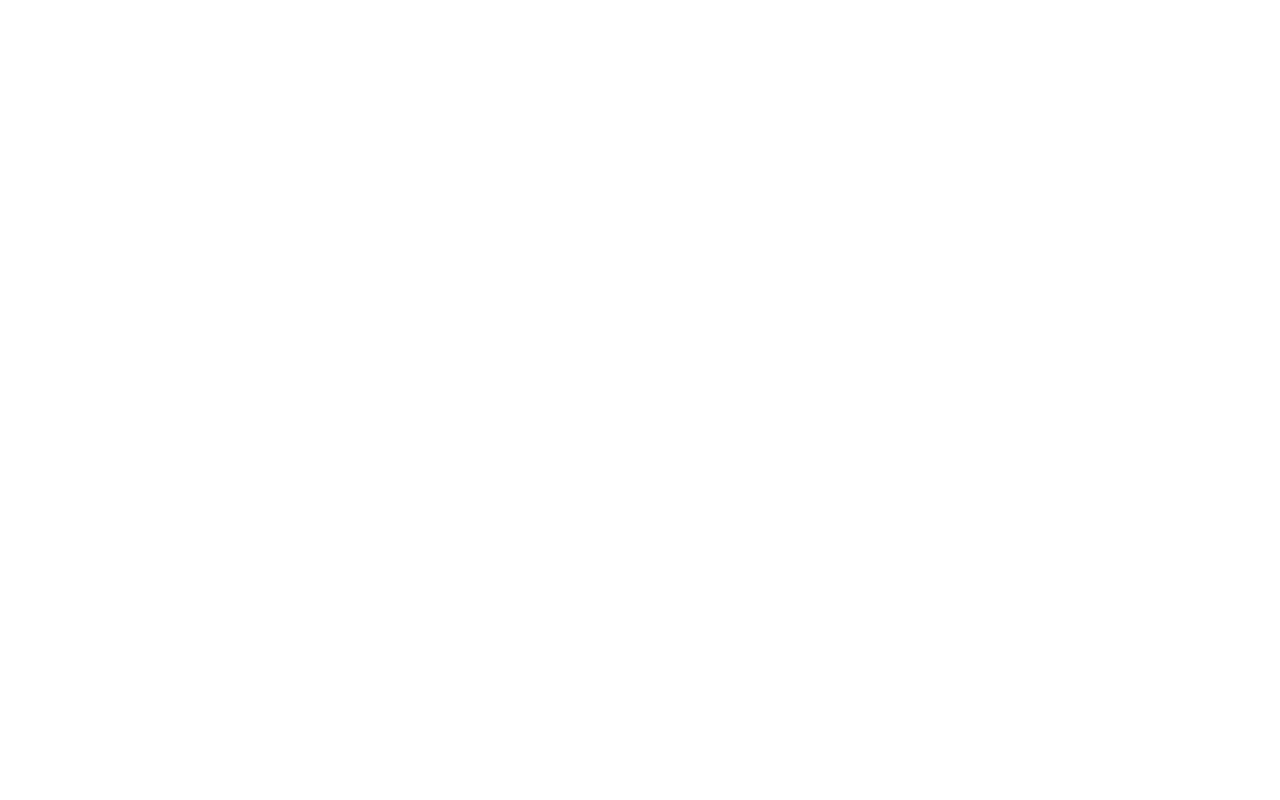
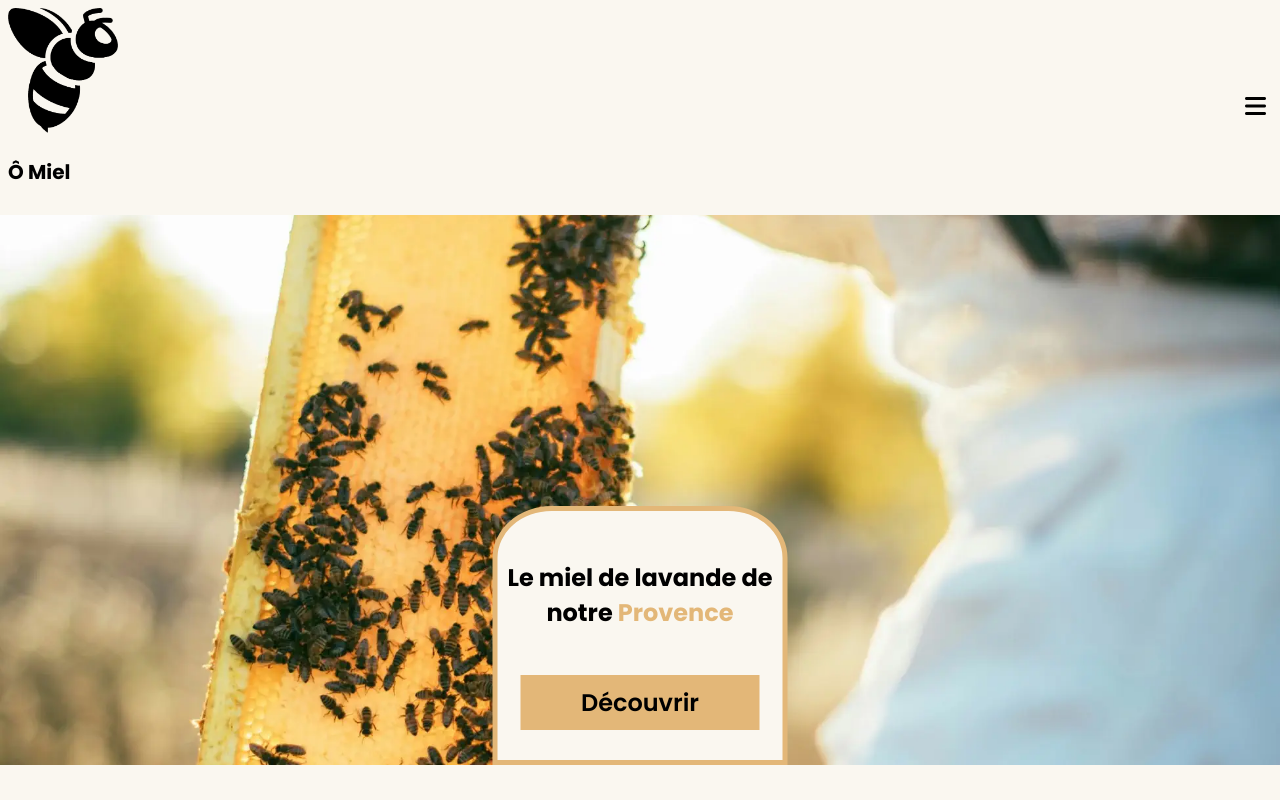
Before and after one commit to AntoineDehan/O-Miel, a website: page index.html in a window 1280 px wide. Drawn offline with Linux system fonts and the light colour scheme.

Commit message:
Début système menu burger Début section hero

```diff
--- a/index.html
+++ b/index.html
@@ -10,16 +10,54 @@
       href="https://fonts.googleapis.com/css2?family=Lato:ital,wght@0,100;0,300;0,400;0,700;0,900;1,100;1,300;1,400;1,700;1,900&family=Poppins:ital,wght@0,100;0,200;0,300;0,400;0,500;0,600;0,700;0,800;0,900;1,100;1,200;1,300;1,400;1,500;1,600;1,700;1,800;1,900&display=swap"
       rel="stylesheet"
     />
+    <link rel="stylesheet" href="./styles/css/home/style.css" />
+    <script
+      src="https://kit.fontawesome.com/fad63a2d48.js"
+      crossorigin="anonymous"
+    ></script>
   </head>
   <body>
     <div class="main-conteneur">
-      <header class="header"></header>
-      <section class="hero"></section>
+      <header>
+        <nav class="navbar">
+          <div class="navbar__logo">
+            <img
+              src="./assets/logo.webp"
+              alt="Logo de l'entreprise O Miel représentant une abeille dans un style simple"
+            />
+            <p class="text-title">Ô Miel</p>
+          </div>
+          <button class="navbar__burger" id="burger-toggle">
+            <i class="fa-solid fa-bars"></i>
+          </button>
+          <div class="navbar__anchors" id="nav-anchors">
+            <button class="close-btn" id="burger-close">X</button>
+            <a href="#about">Notre Histoire</a>
+            <a href="#product">Notre Miel</a>
+            <a href="#review">Vos Avis</a>
+            <a href="#question">Vos Questions</a>
+          </div>
+        </nav>
+      </header>
+      <section class="hero">
+        <img
+          src="./assets/hero_picture.webp"
+          alt="Photo d'une ruche d'abeilles se faisant récoler son miel par un Apiculteur"
+        />
+        <div class="hero__accroche">
+          <h1>
+            Le miel de lavande de notre
+            <span class="text-highlight">Provence</span>
+          </h1>
+          <button class="cta">Découvrir</button>
+        </div>
+      </section>
       <section class="about"></section>
       <section class="product"></section>
       <section class="review"></section>
       <section class="question"></section>
       <footer class="footer"></footer>
     </div>
+    <script src="./scripts/script.js" defer></script>
   </body>
 </html>
--- /dev/null
+++ b/scripts/script.js
@@ -0,0 +1,11 @@
+const toggle = document.getElementById("burger-toggle");
+const closeBtn = document.getElementById("burger-close");
+const links = document.getElementById("nav-anchors");
+
+toggle.addEventListener("click", () => {
+  links.classList.toggle("active");
+});
+
+closeBtn.addEventListener("click", () => {
+  links.classList.toggle("active");
+});
--- a/styles/main.scss
+++ b/styles/main.scss
@@ -2,3 +2,12 @@
 $main-text-color: #1a1a1a;
 $main-bg-color: #faf7f0;
 $secondary-color: #e3b778;
+
+@mixin cta {
+  font-family: Poppins;
+  font-size: 1.5rem;
+  font-weight: 600;
+  border: none;
+  background-color: $secondary-color;
+  padding: 10px 30px 10px 30px;
+}
--- a/styles/scss/home/style.scss
+++ b/styles/scss/home/style.scss
@@ -1 +1,116 @@
 @use "../../main.scss" as *;
+
+// Règles générales
+body {
+  margin: 0;
+  padding: 0;
+  background-color: $main-bg-color;
+  .main-conteneur {
+    width: 100%;
+    margin: 0 auto;
+    box-sizing: border-box;
+    h1,
+    h2,
+    .text-title {
+      font-family: Poppins;
+    }
+    h1 {
+      font-size: 1.5rem;
+    }
+    h3,
+    p,
+    a,
+    .text-content {
+      font-family: Lato;
+      font-size: 1.25rem;
+    }
+    .text-highlight {
+      color: $secondary-color;
+    }
+    .cta {
+      font-family: Poppins;
+      font-size: 1.5rem;
+      font-weight: 600;
+      border: none;
+      background-color: $secondary-color;
+      padding: 10px 60px 10px 60px;
+    }
+
+    // Règles des sections
+    header {
+      .navbar {
+        display: flex;
+        justify-content: space-between;
+        align-items: center;
+        padding: 0.5rem;
+
+        &__logo {
+          font-weight: bold;
+          img {
+            width: 110px;
+          }
+        }
+        &__burger {
+          font-size: 1.5rem;
+          background: none;
+          border: none;
+          cursor: pointer;
+        }
+        &__anchors {
+          display: none;
+          flex-direction: column;
+          gap: 1rem;
+          position: absolute;
+          top: 60px;
+          right: 1rem;
+          background: $secondary-color;
+          padding: 1rem;
+          border-radius: 8px;
+          box-shadow: 0 4px 10px rgba(0, 0, 0, 0.1);
+          a {
+            text-decoration: none;
+            color: $main-text-color;
+            font-size: 1rem;
+            &:visited {
+              color: $main-text-color;
+            }
+          }
+        }
+        .active {
+          display: flex;
+        }
+      }
+    }
+
+    .hero {
+      position: relative;
+      width: 100%;
+      height: 550px;
+      img {
+        width: 100%;
+        height: 100%;
+        object-fit: cover;
+      }
+      &__accroche {
+        h1 {
+          text-align: center;
+          font-size: 1.5rem;
+        }
+        background-color: $main-bg-color;
+        border: 5px solid $secondary-color;
+        display: flex;
+        flex-direction: column;
+        align-items: center;
+        justify-content: center;
+        gap: 25px;
+        width: 285px;
+        height: 249px;
+        position: absolute;
+        bottom: 0;
+        left: 50%;
+        transform: translateX(-50%);
+        border-radius: 20% 20% 0 0;
+      }
+    }
+  }
+}
```
Also changed, not shown: styles/css/home/style.css, 1 other file.
